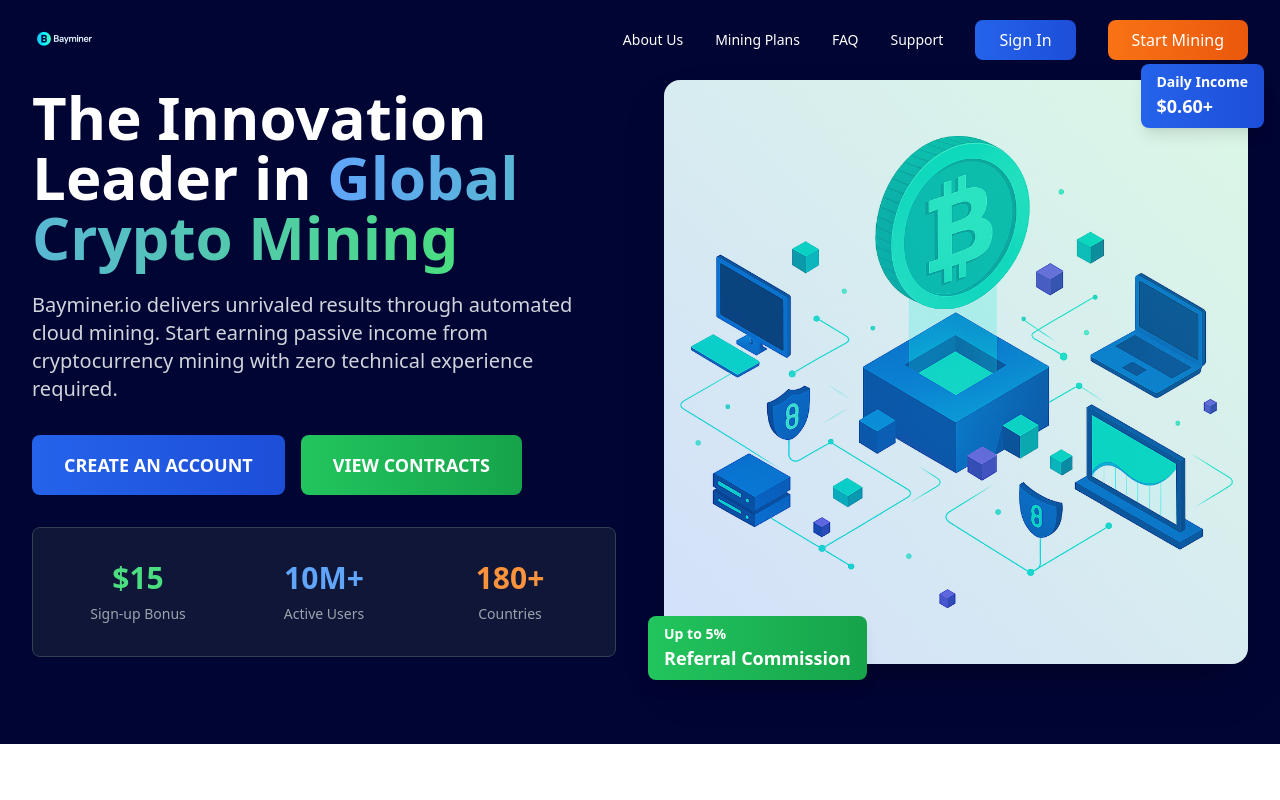
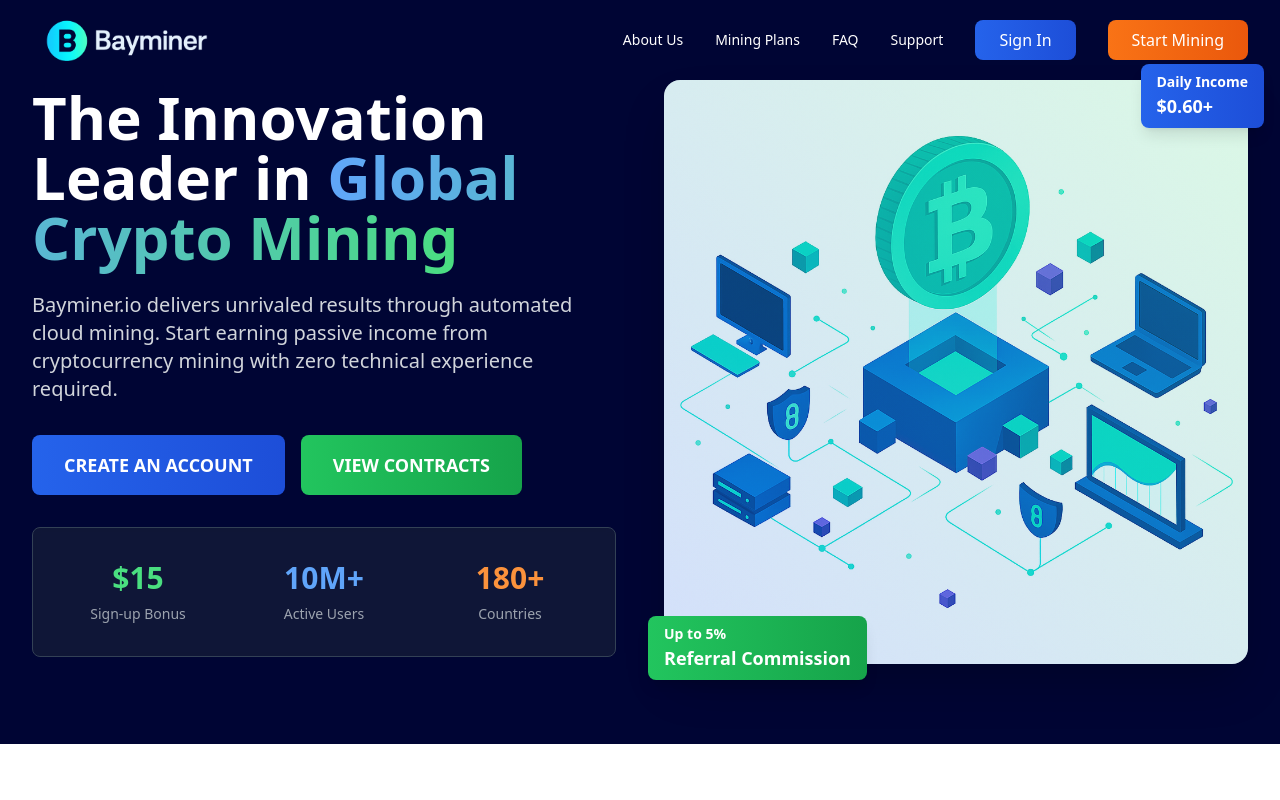
Before and after one commit to Oceanteel/bayMine, a React (Vite) app: page / in a window 1280 px wide. Shown: the top 800 px of the page. Built offline with nearby package versions, Linux system fonts and the light colour scheme.

Commit message:
Replace Logo with New bayminer-logo.png File

```diff
--- a/index.html
+++ b/index.html
@@ -10,7 +10,7 @@
   <!-- Open Graph Tags -->
   <meta property="og:title" content="Bayminer.io - Secure Cloud Crypto Mining" />
   <meta property="og:description" content="Bayminer.io offers secure and profitable cloud crypto mining services. Start earning passive income with our automated mining solutions and state-of-the-art technology." />
-  <meta property="og:image" content="/bayminer-logo.webp" />
+  <meta property="og:image" content="/bayminer-logo.png" />
   <meta property="og:url" content="https://www.bayminer.io" />
   <meta property="og:type" content="website" />
 
@@ -18,10 +18,10 @@
   <meta name="twitter:card" content="summary_large_image" />
   <meta name="twitter:title" content="Bayminer.io - Secure Cloud Crypto Mining" />
   <meta name="twitter:description" content="Bayminer.io offers secure and profitable cloud crypto mining services. Start earning passive income with our automated mining solutions and state-of-the-art technology." />
-  <meta name="twitter:image" content="/bayminer-logo.webp" />
+  <meta name="twitter:image" content="/bayminer-logo.png" />
 
   <!-- Favicon -->
-  <link rel="icon" href="/Bayminer-favicon.png" type="image/png" />
+  <link rel="icon" href="/bayminer-logo.png" type="image/png" />
 
 </head>
 
--- a/src/components/Footer.tsx
+++ b/src/components/Footer.tsx
@@ -36,7 +36,7 @@
             <div className="sm:col-span-2 lg:col-span-1">
               <div className="mb-6">
                 <img
-                  src="/bayminer-logo.webp"
+                  src="/bayminer-logo.png"
                   alt="Bayminer.io"
                   className="h-20 sm:h-24 lg:h-28 xl:h-32 w-auto object-contain mb-4"
                   style={{ maxWidth: '280px' }}
--- a/src/components/Header.tsx
+++ b/src/components/Header.tsx
@@ -33,7 +33,7 @@
           {/* Logo */}
           <div className="flex items-center">
             <img
-              src="/bayminer-logo.webp"
+              src="/bayminer-logo.png"
               alt="Bayminer.io"
               className={`transition-all duration-300 ${
                 isScrolled ? 'brightness-100' : 'brightness-110'
```
